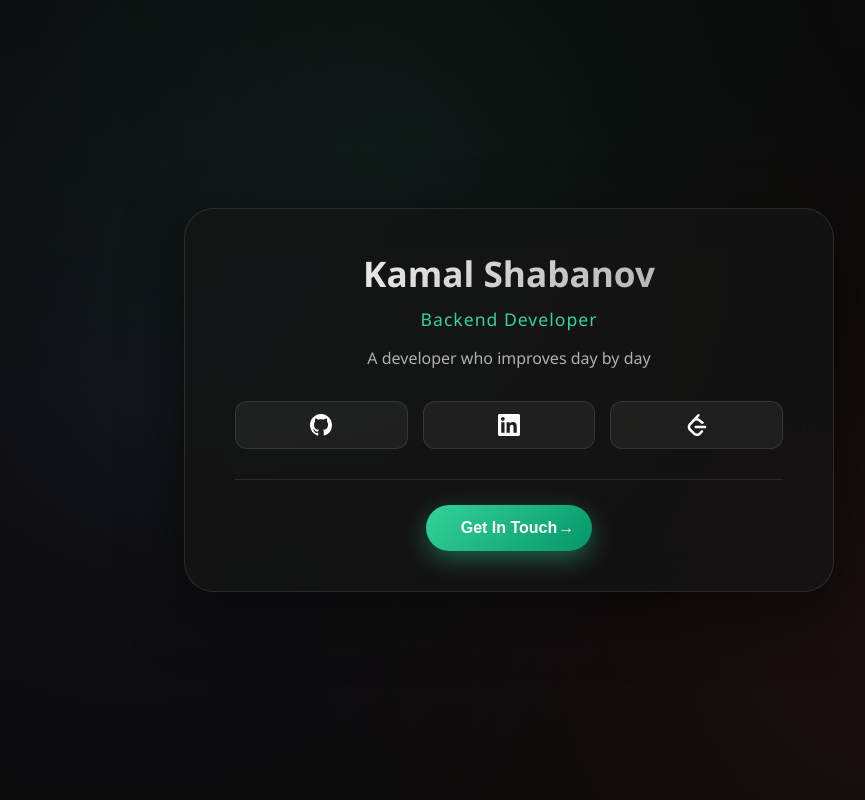
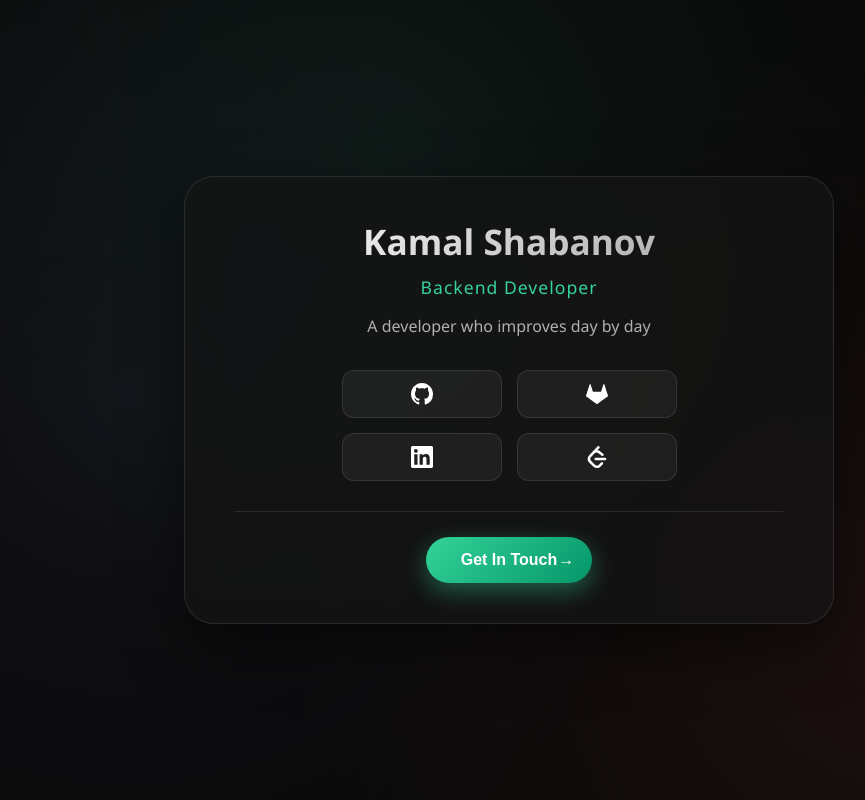
Before and after one commit to kamalshabanow/kamalshabanov-website, a plain HTML site: page index.html in a window 1280 px wide. Shown: the whole page, without its empty margins (131-996 px from the left). Drawn offline with Linux system fonts and the light colour scheme.

Commit message:
feat: add GitLab icon and switch social links to grid

```diff
--- a/index.html
+++ b/index.html
@@ -1,5 +1,6 @@
 <!DOCTYPE html>
 <html lang="en">
+
 <head>
     <meta charset="UTF-8">
     <meta name="viewport" content="width=device-width, initial-scale=1.0">
@@ -10,6 +11,7 @@
     <link rel="stylesheet" href="./style.css">
     <script src="./script.js" defer></script>
 </head>
+
 <body>
 
     <div class="container">
@@ -20,21 +22,35 @@
         </p>
 
         <div class="social-links">
-            <a href="https://github.com/kamalshabanow" class="social-link github" target="_blank" aria-label="GitHub Profile">
+            <a href="https://github.com/kamalshabanow" class="social-link github" target="_blank"
+                aria-label="GitHub Profile">
                 <svg viewBox="0 0 24 24" xmlns="http://www.w3.org/2000/svg">
-                    <path d="M12 0C5.37 0 0 5.37 0 12c0 5.31 3.435 9.795 8.205 11.385.6.105.825-.255.825-.57 0-.285-.015-1.23-.015-2.235-3.015.555-3.795-.735-4.035-1.41-.135-.345-.72-1.41-1.23-1.695-.42-.225-1.02-.78-.015-.795.945-.015 1.62.87 1.845 1.23 1.08 1.815 2.805 1.305 3.495.99.105-.78.42-1.305.765-1.605-2.67-.3-5.46-1.335-5.46-5.925 0-1.305.465-2.385 1.23-3.225-.12-.3-.54-1.53.12-3.18 0 0 1.005-.315 3.3 1.23.96-.27 1.98-.405 3-.405s2.04.135 3 .405c2.295-1.56 3.3-1.23 3.3-1.23.66 1.65.24 2.88.12 3.18.765.84 1.23 1.905 1.23 3.225 0 4.605-2.805 5.625-5.475 5.925.435.375.81 1.095.81 2.22 0 1.605-.015 2.895-.015 3.3 0 .315.225.69.825.57A12.02 12.02 0 0024 12c0-6.63-5.37-12-12-12z"/>
+                    <path
+                        d="M12 0C5.37 0 0 5.37 0 12c0 5.31 3.435 9.795 8.205 11.385.6.105.825-.255.825-.57 0-.285-.015-1.23-.015-2.235-3.015.555-3.795-.735-4.035-1.41-.135-.345-.72-1.41-1.23-1.695-.42-.225-1.02-.78-.015-.795.945-.015 1.62.87 1.845 1.23 1.08 1.815 2.805 1.305 3.495.99.105-.78.42-1.305.765-1.605-2.67-.3-5.46-1.335-5.46-5.925 0-1.305.465-2.385 1.23-3.225-.12-.3-.54-1.53.12-3.18 0 0 1.005-.315 3.3 1.23.96-.27 1.98-.405 3-.405s2.04.135 3 .405c2.295-1.56 3.3-1.23 3.3-1.23.66 1.65.24 2.88.12 3.18.765.84 1.23 1.905 1.23 3.225 0 4.605-2.805 5.625-5.475 5.925.435.375.81 1.095.81 2.22 0 1.605-.015 2.895-.015 3.3 0 .315.225.69.825.57A12.02 12.02 0 0024 12c0-6.63-5.37-12-12-12z" />
                 </svg>
             </a>
 
-            <a href="https://linkedin.com/in/kamalshabanov" class="social-link linkedin" target="_blank" aria-label="LinkedIn Profile">
+            <a href="https://gitlab.com/kamalshabanow" class="social-link gitlab" target="_blank"
+                aria-label="GitLab Profile">
                 <svg viewBox="0 0 24 24" xmlns="http://www.w3.org/2000/svg">
-                    <path d="M20.447 20.452h-3.554v-5.569c0-1.328-.027-3.037-1.852-3.037-1.853 0-2.136 1.445-2.136 2.939v5.667H9.351V9h3.414v1.561h.046c.477-.9 1.637-1.85 3.37-1.85 3.601 0 4.267 2.37 4.267 5.455v6.286zM5.337 7.433c-1.144 0-2.063-.926-2.063-2.065 0-1.138.92-2.063 2.063-2.063 1.14 0 2.064.925 2.064 2.063 0 1.139-.925 2.065-2.064 2.065zm1.782 13.019H3.555V9h3.564v11.452zM22.225 0H1.771C.792 0 0 .774 0 1.729v20.542C0 23.227.792 24 1.771 24h20.451C23.2 24 24 23.227 24 22.271V1.729C24 .774 23.2 0 22.222 0h.003z"/>
+                    <path
+                        d="M23.955 13.587l-1.342-4.132-2.655-8.17a.459.459 0 0 0-.874 0l-2.655 8.17H7.571l-2.655-8.17a.459.459 0 0 0-.874 0l-2.655 8.17L.045 13.587a.917.917 0 0 0 .333 1.025L12 23.054l11.622-8.442a.917.917 0 0 0 .333-1.025z" />
                 </svg>
             </a>
 
-            <a href="https://leetcode.com/u/kamalshabanov/" class="social-link leetcode" target="_blank" aria-label="Leetcode Profile">
+            <a href="https://linkedin.com/in/kamalshabanov" class="social-link linkedin" target="_blank"
+                aria-label="LinkedIn Profile">
                 <svg viewBox="0 0 24 24" xmlns="http://www.w3.org/2000/svg">
-                    <path d="M13.483 0a1.374 1.374 0 0 0-.961.438L7.116 6.226l-3.854 4.126a5.266 5.266 0 0 0-1.209 2.104 5.35 5.35 0 0 0-.125.513 5.527 5.527 0 0 0 .062 2.362 5.83 5.83 0 0 0 .349 1.017 5.938 5.938 0 0 0 1.271 1.818l4.277 4.193.039.038c2.248 2.165 5.852 2.133 8.063-.074l2.396-2.392c.54-.54.54-1.414.003-1.955a1.378 1.378 0 0 0-1.951-.003l-2.396 2.392a3.021 3.021 0 0 1-4.205.038l-.02-.019-4.276-4.193c-.652-.64-.972-1.469-.948-2.263a2.68 2.68 0 0 1 .066-.523 2.545 2.545 0 0 1 .619-1.164L9.13 8.114c1.058-1.134 3.204-1.27 4.43-.278l3.501 2.831c.593.48 1.461.387 1.94-.207a1.384 1.384 0 0 0-.207-1.943l-3.5-2.831c-.8-.647-1.766-1.045-2.774-1.202l2.015-2.158A1.384 1.384 0 0 0 13.483 0zm-2.866 12.815a1.38 1.38 0 0 0-1.38 1.382 1.38 1.38 0 0 0 1.38 1.382H20.79a1.38 1.38 0 0 0 1.38-1.382 1.38 1.38 0 0 0-1.38-1.382z"/>
+                    <path
+                        d="M20.447 20.452h-3.554v-5.569c0-1.328-.027-3.037-1.852-3.037-1.853 0-2.136 1.445-2.136 2.939v5.667H9.351V9h3.414v1.561h.046c.477-.9 1.637-1.85 3.37-1.85 3.601 0 4.267 2.37 4.267 5.455v6.286zM5.337 7.433c-1.144 0-2.063-.926-2.063-2.065 0-1.138.92-2.063 2.063-2.063 1.14 0 2.064.925 2.064 2.063 0 1.139-.925 2.065-2.064 2.065zm1.782 13.019H3.555V9h3.564v11.452zM22.225 0H1.771C.792 0 0 .774 0 1.729v20.542C0 23.227.792 24 1.771 24h20.451C23.2 24 24 23.227 24 22.271V1.729C24 .774 23.2 0 22.222 0h.003z" />
+                </svg>
+            </a>
+
+            <a href="https://leetcode.com/u/kamalshabanov/" class="social-link leetcode" target="_blank"
+                aria-label="Leetcode Profile">
+                <svg viewBox="0 0 24 24" xmlns="http://www.w3.org/2000/svg">
+                    <path
+                        d="M13.483 0a1.374 1.374 0 0 0-.961.438L7.116 6.226l-3.854 4.126a5.266 5.266 0 0 0-1.209 2.104 5.35 5.35 0 0 0-.125.513 5.527 5.527 0 0 0 .062 2.362 5.83 5.83 0 0 0 .349 1.017 5.938 5.938 0 0 0 1.271 1.818l4.277 4.193.039.038c2.248 2.165 5.852 2.133 8.063-.074l2.396-2.392c.54-.54.54-1.414.003-1.955a1.378 1.378 0 0 0-1.951-.003l-2.396 2.392a3.021 3.021 0 0 1-4.205.038l-.02-.019-4.276-4.193c-.652-.64-.972-1.469-.948-2.263a2.68 2.68 0 0 1 .066-.523 2.545 2.545 0 0 1 .619-1.164L9.13 8.114c1.058-1.134 3.204-1.27 4.43-.278l3.501 2.831c.593.48 1.461.387 1.94-.207a1.384 1.384 0 0 0-.207-1.943l-3.5-2.831c-.8-.647-1.766-1.045-2.774-1.202l2.015-2.158A1.384 1.384 0 0 0 13.483 0zm-2.866 12.815a1.38 1.38 0 0 0-1.38 1.382 1.38 1.38 0 0 0 1.38 1.382H20.79a1.38 1.38 0 0 0 1.38-1.382 1.38 1.38 0 0 0-1.38-1.382z" />
                 </svg>
             </a>
         </div>
@@ -46,4 +62,5 @@
         </div>
     </div>
 </body>
+
 </html>
--- a/style.css
+++ b/style.css
@@ -32,8 +32,15 @@ body::before {
 }
 
 @keyframes gradientShift {
-    0%, 100% { opacity: 1; }
-    50% { opacity: 0.7; }
+
+    0%,
+    100% {
+        opacity: 1;
+    }
+
+    50% {
+        opacity: 0.7;
+    }
 }
 
 .container {
@@ -56,13 +63,12 @@ body::before {
         opacity: 0;
         transform: translateY(30px);
     }
+
     to {
         opacity: 1;
         transform: translateY(0);
     }
 }
-
-
 
 h1 {
     color: #ffffff;
@@ -91,19 +97,15 @@ h1 {
 }
 
 .social-links {
-    display: flex;
+    display: grid;
+    grid-template-columns: repeat(2, 160px);
     justify-content: center;
     gap: 15px;
     margin-bottom: 30px;
-    flex-wrap: wrap;
 }
 
 .social-link {
-    flex: 0 1 calc(33.333% - 10px);
-    min-width: 160px;
-}
-
-.social-link {
+    width: 100%;
     display: flex;
     align-items: center;
     justify-content: center;
@@ -147,6 +149,12 @@ h1 {
     box-shadow: 0 15px 40px rgba(120, 119, 198, 0.3);
     border-color: #7877c6;
     background: rgba(120, 119, 198, 0.1);
+}
+
+.social-link.gitlab:hover {
+    box-shadow: 0 15px 40px rgba(252, 109, 38, 0.3);
+    border-color: #fc6d26;
+    background: rgba(252, 109, 38, 0.1);
 }
 
 .social-link.linkedin:hover {
@@ -217,7 +225,7 @@ h1 {
     transform: translateY(-1px);
 }
 
-    @media (max-width: 600px) {
+@media (max-width: 600px) {
     .container {
         padding: 40px 30px;
     }
@@ -227,11 +235,10 @@ h1 {
     }
 
     .social-links {
-        flex-direction: column;
+        grid-template-columns: 1fr;
     }
 
     .social-link {
-        flex: 1 1 auto;
         width: 100%;
     }
 }
@@ -255,16 +262,21 @@ h1 {
 }
 
 @keyframes particleFloat {
-    0%, 100% {
+
+    0%,
+    100% {
         transform: translateY(0) translateX(0);
         opacity: 0;
     }
+
     10% {
         opacity: 1;
     }
+
     90% {
         opacity: 1;
     }
+
     100% {
         transform: translateY(-100vh) translateX(50px);
         opacity: 0;
```
